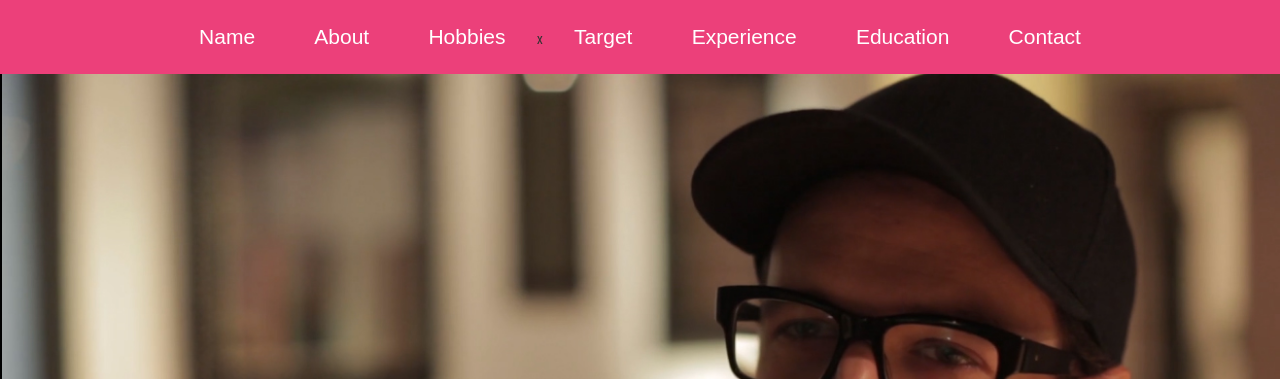
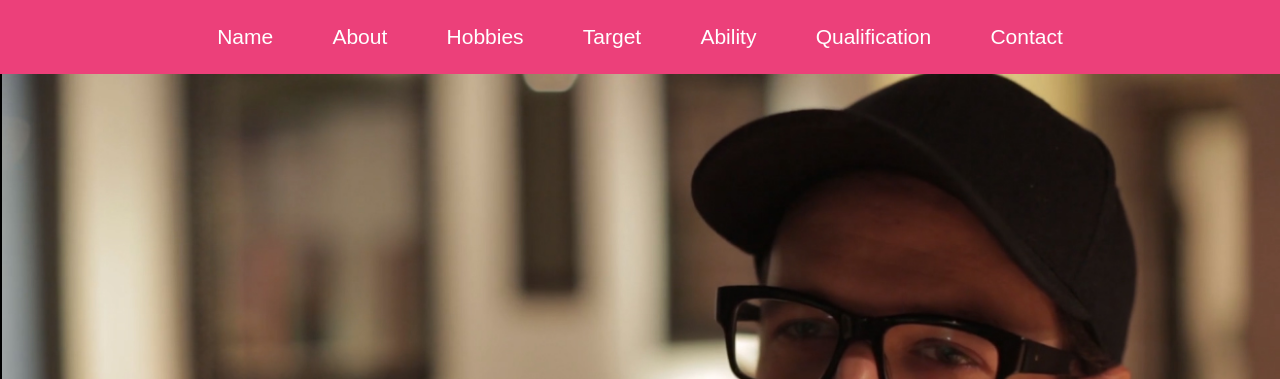
Before and after one commit to D-S-D-S/GirlsCodingDayDemo, a plain HTML site: page moban1482/index.html in a window 1280 px wide. Shown: the top 379 px of the page. Drawn offline with Linux system fonts and the light colour scheme; files whose address does not match are found by name; a web font is replaced by a local one.

Commit message:
修改后
修改后

```diff
--- a/moban1482/index.html
+++ b/moban1482/index.html
@@ -1,7 +1,7 @@
 <!DOCTYPE html>
 <html lang="en">
 <head>
-<title>Home</title>
+<title>GirlsCodingDaysDemo</title>
 <meta name="viewport" content="width=device-width, initial-scale=1">
 <meta http-equiv="Content-Type" content="text/html; charset=utf-8" />
 <meta name="keywords" content="" />
@@ -34,10 +34,10 @@
 					<ul class="nav navbar">
 						<li><a href="index.html" class="w3ls-hover"><span data-letters="Name">Name</span></a></li>
 						<li><a href="#" data-toggle="modal" data-target="#about" class="w3ls-hover"><span data-letters="About">About </span></a></li>
-						<li><a href="#" data-toggle="modal" data-target="#hobbies" class="w3ls-hover"><span data-letters="Hobbies">Hobbies</span></a></li>						x
-						<li><a href="#" data-toggle="modal" data-target="#dailyLife" class="w3ls-hover"><span data-letters="DailyLife">Target</span></a></li>
-						<li><a href="#" data-toggle="modal" data-target="#experience" class="w3ls-hover"><span data-letters="Experience">Experience </span></a></li>
-						<li><a href="#" data-toggle="modal" data-target="#education" class="w3ls-hover"><span data-letters="Education">Education </span></a></li>
+						<li><a href="#" data-toggle="modal" data-target="#hobbies" class="w3ls-hover"><span data-letters="Hobbies">Hobbies</span></a></li>
+						<li><a href="#" data-toggle="modal" data-target="#target" class="w3ls-hover"><span data-letters="Target">Target</span></a></li>
+						<li><a href="#" data-toggle="modal" data-target="#ability" class="w3ls-hover"><span data-letters="Ability">Ability </span></a></li>
+						<li><a href="#" data-toggle="modal" data-target="#qualification" class="w3ls-hover"><span data-letters="Qualification">Qualification </span></a></li>
 						<li><a href="#" data-toggle="modal" data-target="#contact" class="w3ls-hover"><span data-letters="Contact">Contact </span></a></li>
 					</ul>
 					<div class="clearfix"> </div>
@@ -52,7 +52,7 @@
 		<div class="container">
 			<div class="banner-text agileinfo-text">
 				<h1>DengShan</h1>
-				<h6>A lovely girl & College student</h6>
+				<h6> A lovely girl & College student</h6>
 			</div>
 		</div>
 	</div>
@@ -69,7 +69,7 @@
 				<div class="modal-body modal-spa">
 					<div class="about">
 						<div class="col-md-4 about-left ">
-							<img src="images/1.jpg" class="img-responsive" alt=""/>
+							<img src="images/me.jpg" class="img-responsive" alt=""/>
 						</div>
 						<div class="col-md-8 about-right wthree">
 							<h3>Hi, i'm <span>Deng Shan </span></h3>
@@ -182,7 +182,7 @@
 	</div>
 	<!-- //modal-skills -->
 	<!-- modal-experience -->
-	<div class="modal fade modal-experience" id="experience" tabindex="-1" role="dialog">
+	<div class="modal fade modal-experience" id="target" tabindex="-1" role="dialog">
 		<div class="modal-dialog" role="document">
 			<div class="modal-content">
 				<div class="modal-header">
@@ -231,12 +231,12 @@
 	</div>
 	<!-- //modal-experience -->
 	<!-- modal-education -->
-	<div class="modal fade modal-experience" id="education" tabindex="-1" role="dialog">
+	<div class="modal fade modal-experience" id="ability" tabindex="-1" role="dialog">
 		<div class="modal-dialog" role="document">
 			<div class="modal-content">
 				<div class="modal-header w3layouts">
 					<button type="button" class="close" data-dismiss="modal" aria-label="Close"><span aria-hidden="true">&times;</span></button>
-					<h4 class="modal-title">My Qualification</h4>
+					<h4 class="modal-title">My ideal</h4>
 				</div>
 				<div class="modal-body modal-spa">
 					<div class="experience">
@@ -269,7 +269,7 @@
 	</div>
 	<!-- //modal-education -->
 	<!-- modal-gallery -->
-	<div class="modal fade modal-gallery" id="work" tabindex="-1" role="dialog">
+	<div class="modal fade modal-gallery" id="qualification" tabindex="-1" role="dialog">
 		<div class="modal-dialog" role="document">
 			<div class="modal-content">
 				<div class="modal-header">
```
Also changed, not shown: moban1482/images/me.jpg (added).
